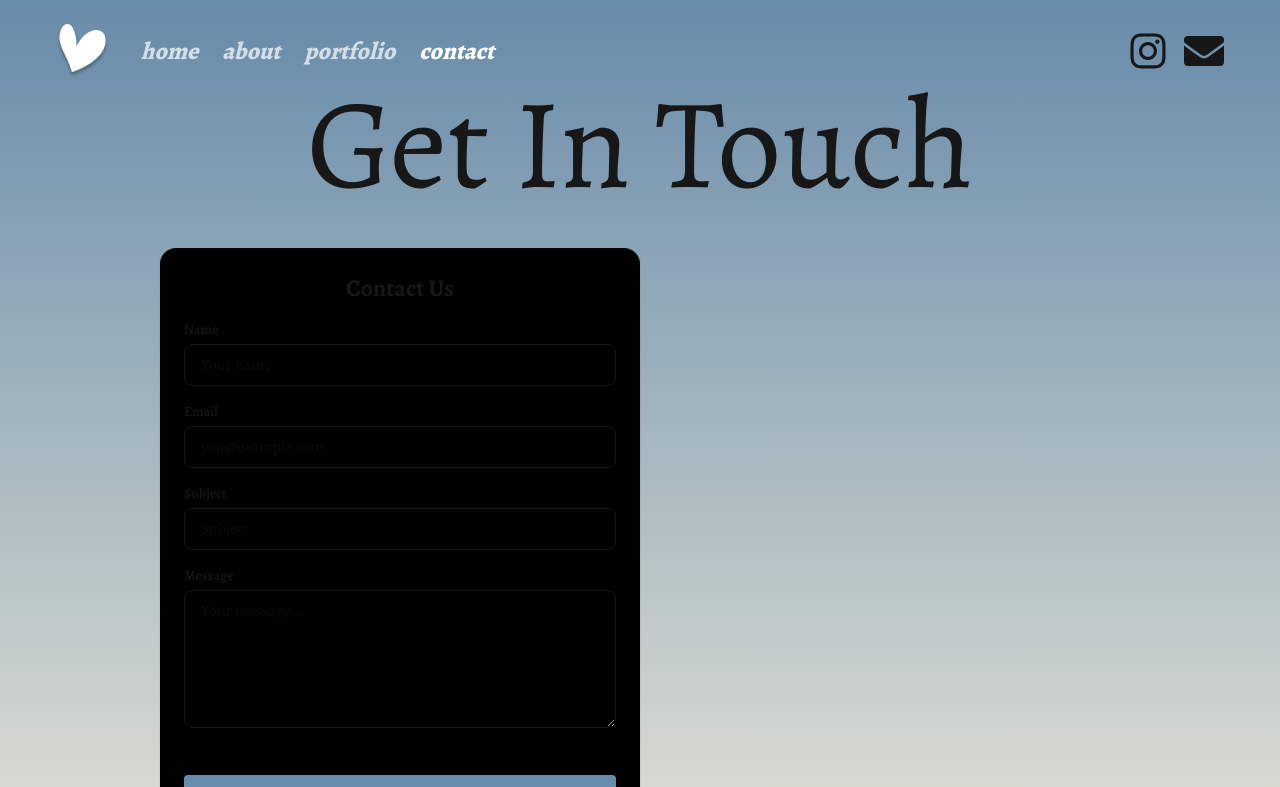
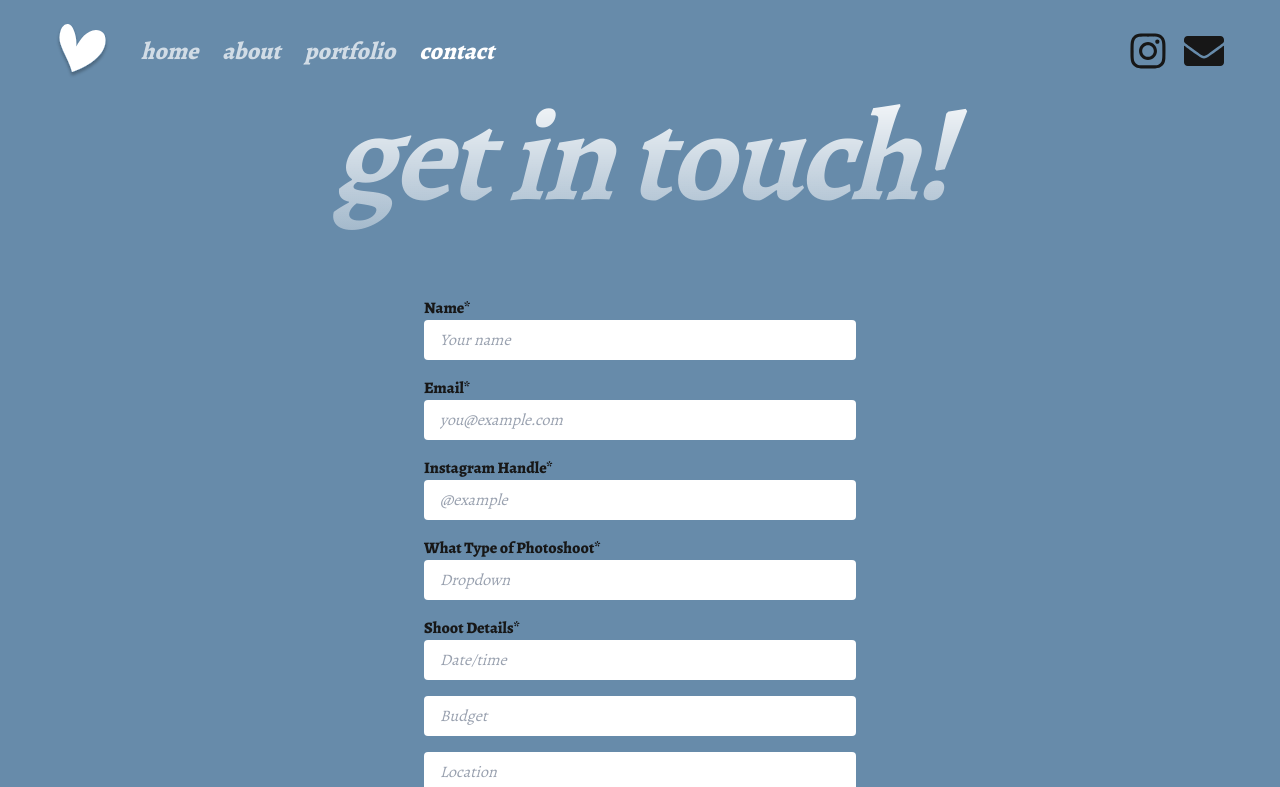
Before and after one commit to p0nyo/lovevisuals-website, a Next.js app: page /contact in a window 1280 px wide. Shown: the top 787 px of the page. Built offline with nearby package versions, Linux system fonts and the light colour scheme.

Commit message:
feat: refine contact page to match figma design

```diff
--- a/app/(website)/contact/page.tsx
+++ b/app/(website)/contact/page.tsx
@@ -2,60 +2,47 @@ import GlobalButton from "@/components/ui/GlobalButton";
 
 
 export default function Contact() {
+    const fields = [
+        { label: "Name*", type: "text", placeholder: "Your name" },
+        { label: "Email*", type: "email", placeholder: "you@example.com" },
+        { label: "Instagram Handle*", type: "text", placeholder: "@example" },
+        { label: "What Type of Photoshoot*", type: "text", placeholder: "Dropdown" },
+        { label: "Shoot Details*", type: "text", placeholder: "Date/time" },
+        { label: " ", type: "text", placeholder: "Budget" },
+        { label: "", type: "text", placeholder: "Location" },
+        { label: "How Did You Hear About Me?*", type: "text", placeholder: "Dropdown" },
+        { label: "Message*", type: "textarea", placeholder: "Your message..." },
+    ];
     return (
-            <div className="bg-[linear-gradient(to_bottom,#678BAA,#EBE8D8)] relative min-h-screen w-full py-20 px-40 bg-gray-500 flex flex-col gap-10">
-                <div className="flex items-center justify-center h-full text-9xl ">
-                    Get In Touch
+            <div className="bg-[#678BAA] relative min-h-screen w-full py-20 px-40 flex flex-col gap-10">
+                <div className="flex items-center justify-center h-full whitespace-nowrap text-9xl italic font-bold tracking-tight leading-38 bg-linear-to-b from-white to-white/40 bg-clip-text text-transparent">
+                    get in touch!
                 </div>
-                <div className="w-full flex items-center justify-start">
-                    <form className="w-1/2 p-6 space-y-4 bg-black rounded-2xl shadow flex flex-col">
-                        <h2 className="text-2xl font-bold text-center">Contact Us</h2>
+                <div className="w-full flex flex-col items-center justify-center">
+                    <form className="w-1/2 p-6 space-y-4 flex flex-col">
+                        {fields.map(({ label, type, placeholder }) => (
+                            <div key={label}>
+                                <label className="text-md font-extrabold">{label}</label>
+                                {type === "textarea" ? (
+                                <textarea
+                                    rows={5}
+                                    placeholder={placeholder}
+                                    className="w-full px-4 py-2 bg-white text-black placeholder:text-gray-400 placeholder:italic rounded-sm focus:outline-none"
+                                />
+                                ) : (
+                                <input
+                                    type={type}
+                                    placeholder={placeholder}
+                                    className="w-full px-4 py-2 rounded-sm bg-white text-black placeholder:text-gray-400 placeholder:italic focus:outline-none"
+                                />
+                                )}
+                            </div>
+                        ))}
 
-                        {/* Name */}
-                        <div>
-                            <label className="block text-sm font-medium mb-1">Name</label>
-                            <input
-                            type="text"
-                            placeholder="Your name"
-                            className="w-full px-4 py-2 border rounded-lg focus:outline-none focus:ring-2 focus:ring-black"
-                            />
-                        </div>
-
-                        {/* Email */}
-                        <div>
-                            <label className="block text-sm font-medium mb-1">Email</label>
-                            <input
-                            type="email"
-                            placeholder="you@example.com"
-                            className="w-full px-4 py-2 border rounded-lg focus:outline-none focus:ring-2 focus:ring-black"
-                            />
-                        </div>
-
-                        {/* Subject */}
-                        <div>
-                            <label className="block text-sm font-medium mb-1">Subject</label>
-                            <input
-                            type="text"
-                            placeholder="Subject"
-                            className="w-full px-4 py-2 border rounded-lg focus:outline-none focus:ring-2 focus:ring-black"
-                            />
-                        </div>
-
-                        {/* Message */}
-                        <div>
-                            <label className="block text-sm font-medium mb-1">Message</label>
-                            <textarea
-                            rows={5}
-                            placeholder="Your message..."
-                            className="w-full px-4 py-2 border rounded-lg focus:outline-none focus:ring-2 focus:ring-black"
-                            />
-                        </div>
-
-                        {/* Submit */}
-                        <GlobalButton type="submit" variant="primary" size="md" className="mt-6 hover:opacity-60 transition-opacity duration-300">
-                            Send Message
-                        </GlobalButton>
                     </form>
+                    <GlobalButton type="submit" variant="secondary" size="md" className="hover:opacity-60 transition-opacity duration-300">
+                        send message!
+                    </GlobalButton>
                 </div>
             </div>
     );
```
